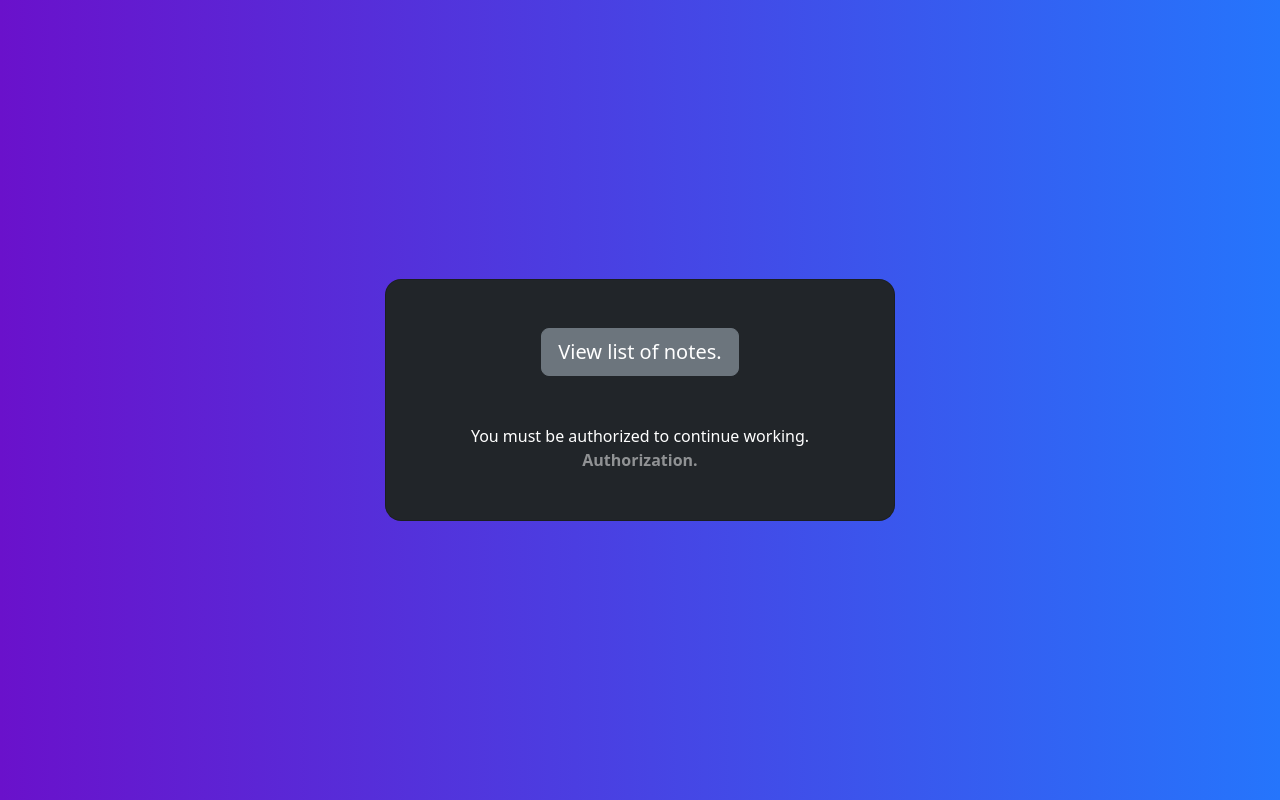
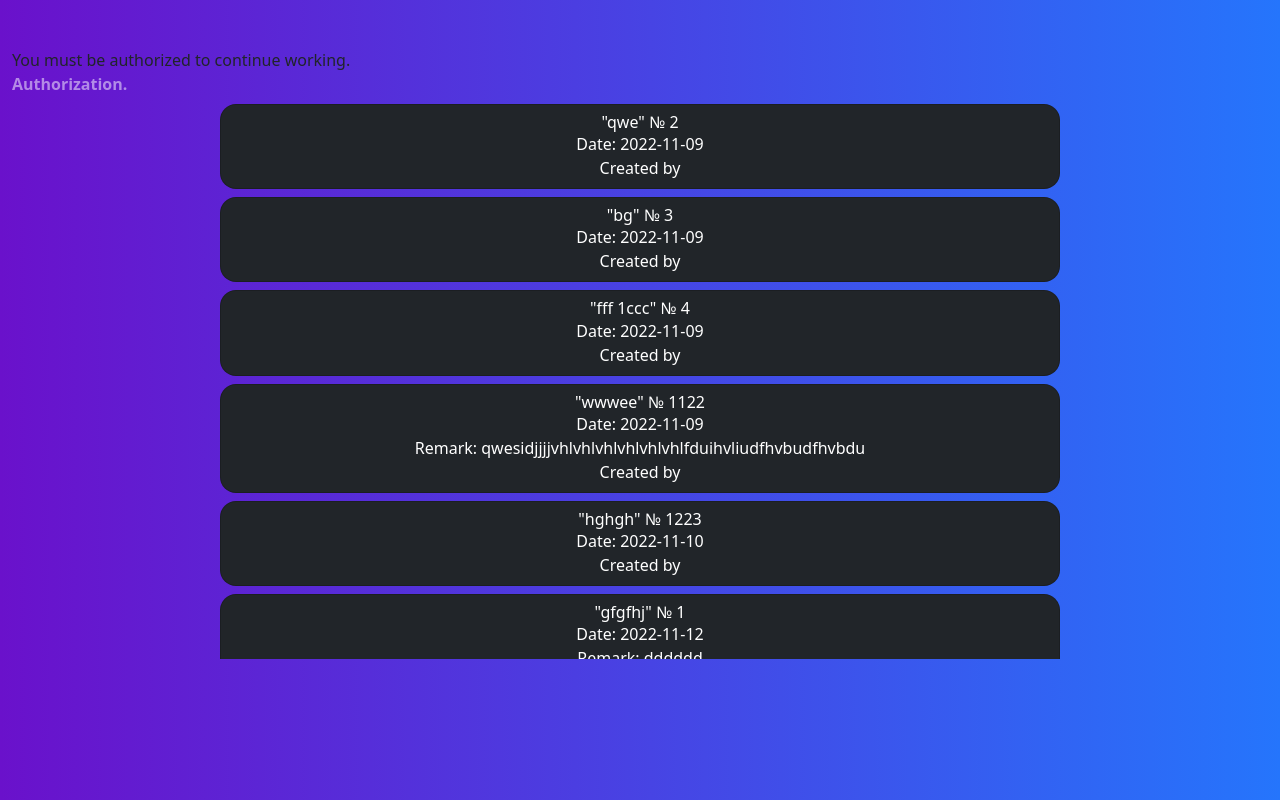
Before and after one commit to nnadeysha/Note-Apps, an Angular app in the folder app/: page /main-page in a window 1280 px wide. Built offline with nearby package versions, Linux system fonts and the light colour scheme; data requests are answered from the project's data file.

Commit message:
fix: fix main page

```diff
--- a/app/server/db.json
+++ b/app/server/db.json
@@ -183,6 +183,14 @@
       "userId": "5",
       "number": 5,
       "id": 37
+    },
+    {
+      "name": "hghgh",
+      "date": "2022-11-21",
+      "remark": null,
+      "userId": "5",
+      "number": 5,
+      "id": 38
     }
   ]
 }
--- a/app/src/app/app-routing.module.ts
+++ b/app/src/app/app-routing.module.ts
@@ -13,7 +13,10 @@ import { NotesResolver } from './components/resolvers/notes.resolver';
 
 const routes: Routes = [
   {path: '', redirectTo: '/main-page', pathMatch: 'full'},
-  {path: 'main-page', component: MainPageComponent},
+  {path: 'main-page', component: MainPageComponent,
+  resolve: {
+    notes: NotesResolver
+  }},
   {path: 'login', component: LoginComponent},
   {path: 'sign-up', component: SignUpComponent},
   {path: 'notes', component: NotesComponent, resolve: {
--- a/app/src/app/components/main-page/main-page.component.html
+++ b/app/src/app/components/main-page/main-page.component.html
@@ -1,24 +1,9 @@
 <div class="container py-5 h-100">
-  <div class="row d-flex justify-content-center align-items-center h-100">
-    <div class="col-12 col-md-8 col-lg-6 col-xl-5">
-      <div class="card bg-dark text-white" style="border-radius: 1rem;">
-        <div class="card-body p-5 text-center">
-          <div>
-            <p class="mb-5">
-              <a routerLink="../notes" class="btn btn-secondary btn-lg  " role="button" aria-pressed="true"
-         >View list of notes.</a>
-            </p>
+  <div class="mb-0">
+    <p></p>
+    <p>You must be authorized to continue working.</p>
+    <a routerLink="../login" class="text-white-50 fw-bold">Authorization. </a></div>
 
-          </div>
+    <app-notes></app-notes>
 
-          <div>
-            <div class="mb-0">
-              <p>You must be authorized to continue working.</p>
-              <a routerLink="../login" class="text-white-50 fw-bold">Authorization. </a></div>
-          </div>
-
-        </div>
-      </div>
-    </div>
-  </div>
 </div>
--- a/app/src/app/components/notes/notes.component.html
+++ b/app/src/app/components/notes/notes.component.html
@@ -1,6 +1,6 @@
-<div *ngIf="!isAuth()" class="p-1 mb-5">
+<!-- <div *ngIf="!isAuth()" class="p-1 mb-5">
   <button  class="btn btn-secondary btn-sm" [routerLink]="['../']">Return to main page</button>
-</div>
+</div> -->
 
   <div class="col-4 m-0 overflow-y-scroll h-4/5 w-full px-52 pb-50">
     <div
--- a/app/src/app/components/notes/notes.component.ts
+++ b/app/src/app/components/notes/notes.component.ts
@@ -25,6 +25,7 @@ export class NotesComponent implements OnInit {
 
   ngOnInit(): void {
     this.notesList = this.activatedRoute.data.pipe(map((data)=> {
+      console.log(data)
       return data?.['notes']
     }
       ))
```
